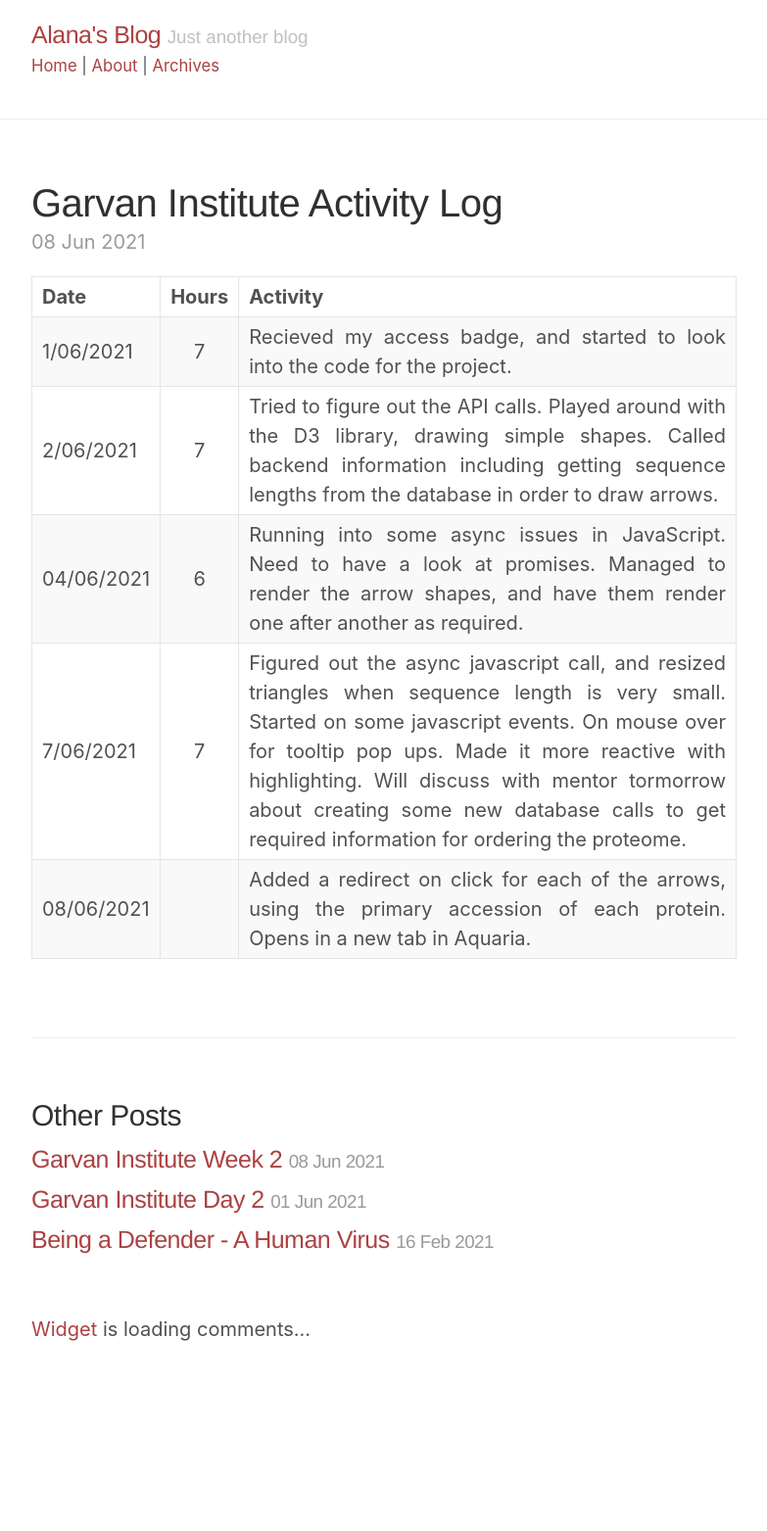
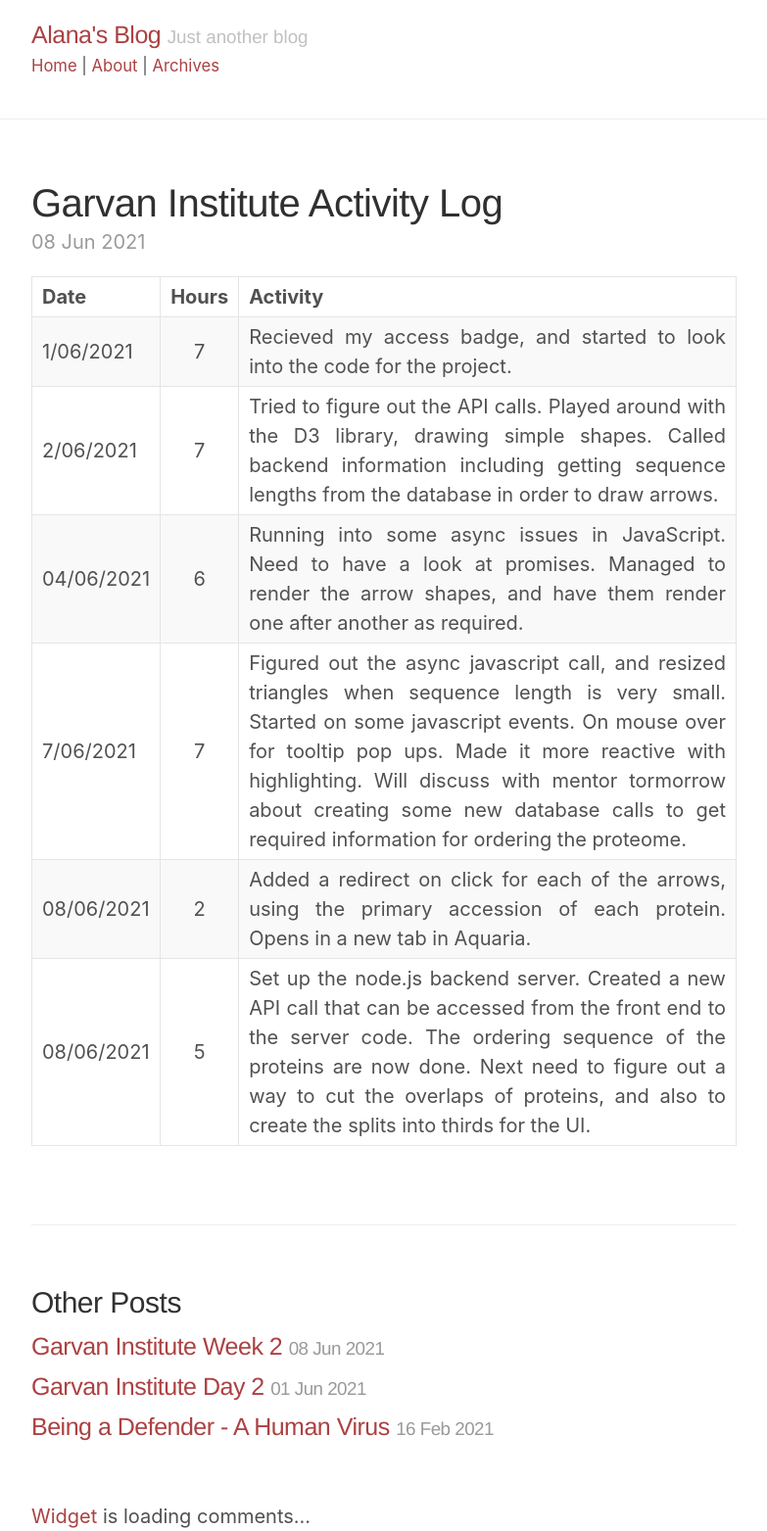
Before and after one commit to Key-Puncher/key-puncher.github.io, a Jekyll site: the page built from _posts/2021-06-08-garvan-institute-activity-log.md, in a window 1280 px wide. Shown: the whole page at 98% size, without its empty margins (248-1031 px from the left). Built offline with Jekyll 4.4.1, drawn with Linux system fonts in a browser that asks for light colours; a style sheet for code colours, icons or effects is not loaded; before the commit the page ends 1372 px from its top, so only the background shows below that.

Commit message:
Update 2021-06-08-garvan-institute-activity-log.md

```diff
--- a/_posts/2021-06-08-garvan-institute-activity-log.md
+++ b/_posts/2021-06-08-garvan-institute-activity-log.md
@@ -9,4 +9,5 @@ title: Garvan Institute Activity Log
 | 2/06/2021  | 7 | Tried to figure out the API calls. Played around with the D3 library, drawing simple shapes. Called backend information including getting sequence lengths from the database in order to draw arrows. |
 | 04/06/2021 | 6 | Running into some async issues in JavaScript. Need to have a look at promises. Managed to render the arrow shapes, and have them render one after another as required. |
 | 7/06/2021 | 7 | Figured out the async javascript call, and resized triangles when sequence length is very small. Started on some javascript events. On mouse over for tooltip pop ups. Made it more reactive with highlighting. Will discuss with mentor tormorrow about creating some new database calls to get required information for ordering the proteome. |
-| 08/06/2021 | | Added a redirect on click for each of the arrows, using the primary accession of each protein. Opens in a new tab in Aquaria. |
+| 08/06/2021 | 2 | Added a redirect on click for each of the arrows, using the primary accession of each protein. Opens in a new tab in Aquaria. |
+| 08/06/2021 | 5 | Set up the node.js backend server. Created a new API call that can be accessed from the front end to the server code. The ordering sequence of the proteins are now done. Next need to figure out a way to cut the overlaps of proteins, and also to create the splits into thirds for the UI. |
```
